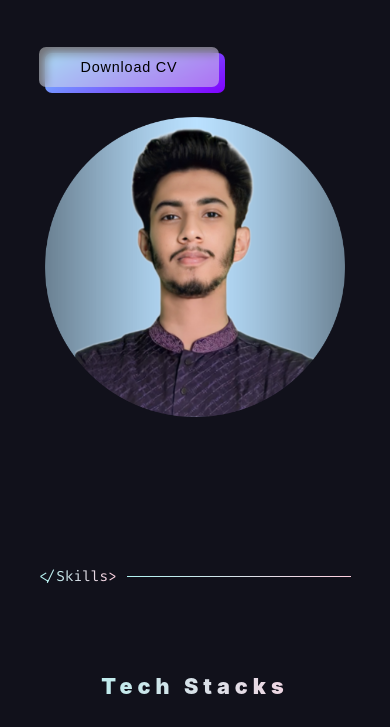
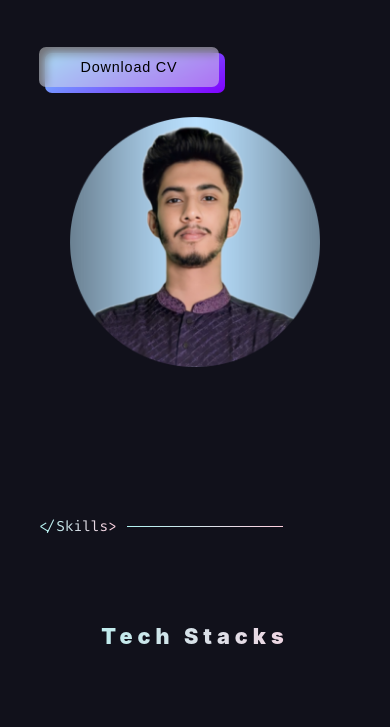
Before and after one commit to sajjadur-rahman-sakib/sakib.github.io, a plain HTML site: page index.html in a window 390 px wide. Shown: the part 1239-1966 px from the top of the page. Drawn offline with nearby package versions, Linux system fonts and the light colour scheme; a web font is replaced by a local one.

Commit message:
Update style.css

```diff
--- a/style/style.css
+++ b/style/style.css
@@ -1074,7 +1074,7 @@ noscript {
 .dp img,
 .dp::after,
 .dp::before {
-    width: 300px
+    width: min(300px, 80%);
 }
 
 .projects-heading-article,
@@ -1092,7 +1092,7 @@ noscript {
 .projectsHeadingP,
 .sectionHeadingP,
 .skillsHeadingP {
-    width: 300px;
+    width: min(300px, 40vw);
     height: 1px;
     background-image: linear-gradient(90deg, var(--static-heading-gradient-blue), var(--static-heading-gradient-pink))
 }
@@ -1814,6 +1814,11 @@ h1, h2, h3 {
     .logo:hover {
         transform: translateY(200px);
         transition-duration: 1s
+    }
+
+    /* Reduce nav spacing so tabs don’t wrap/overflow in this range */
+    .navbar-tabs-ul {
+        gap: 30px;
     }
 }
 
```
